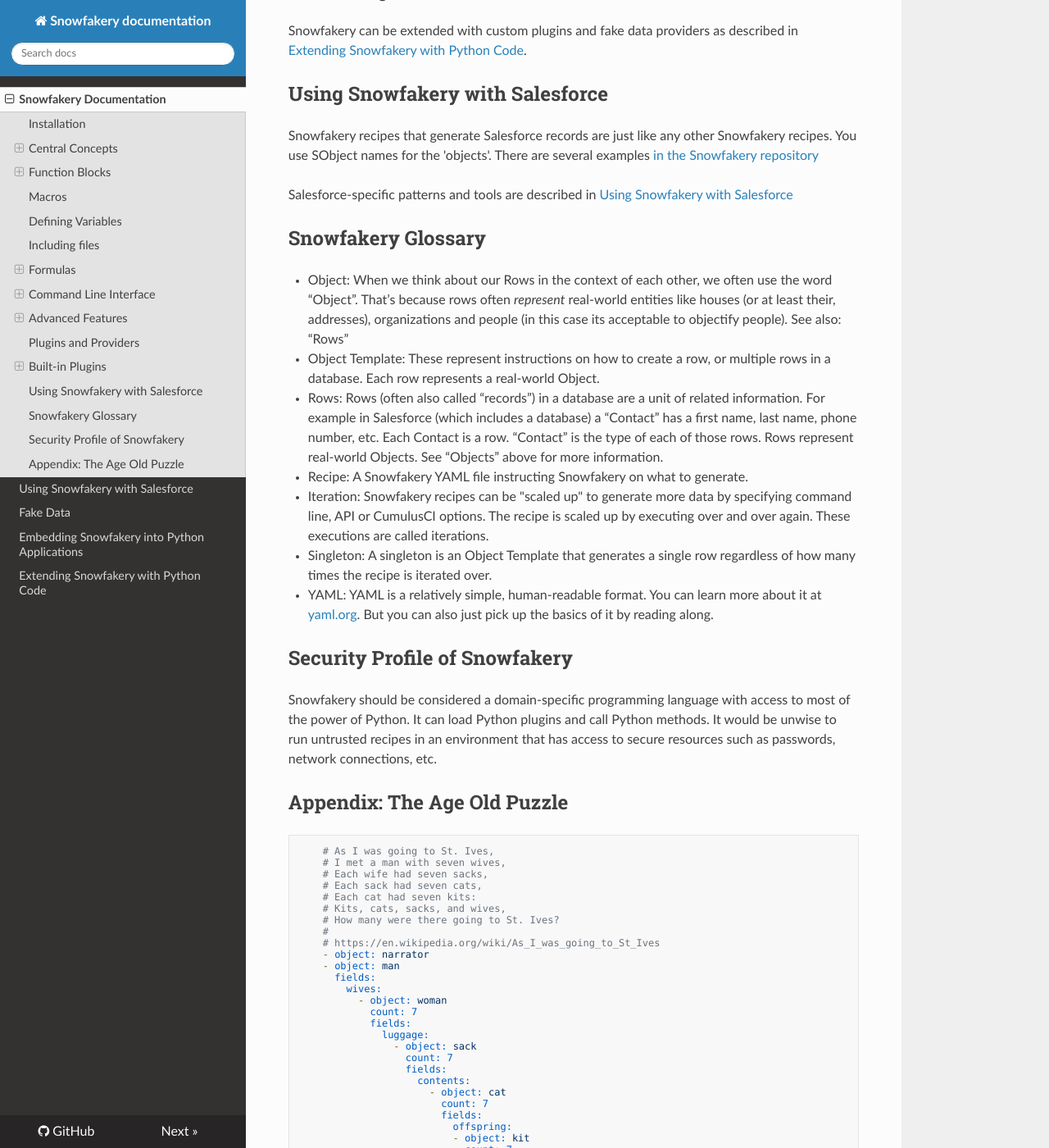
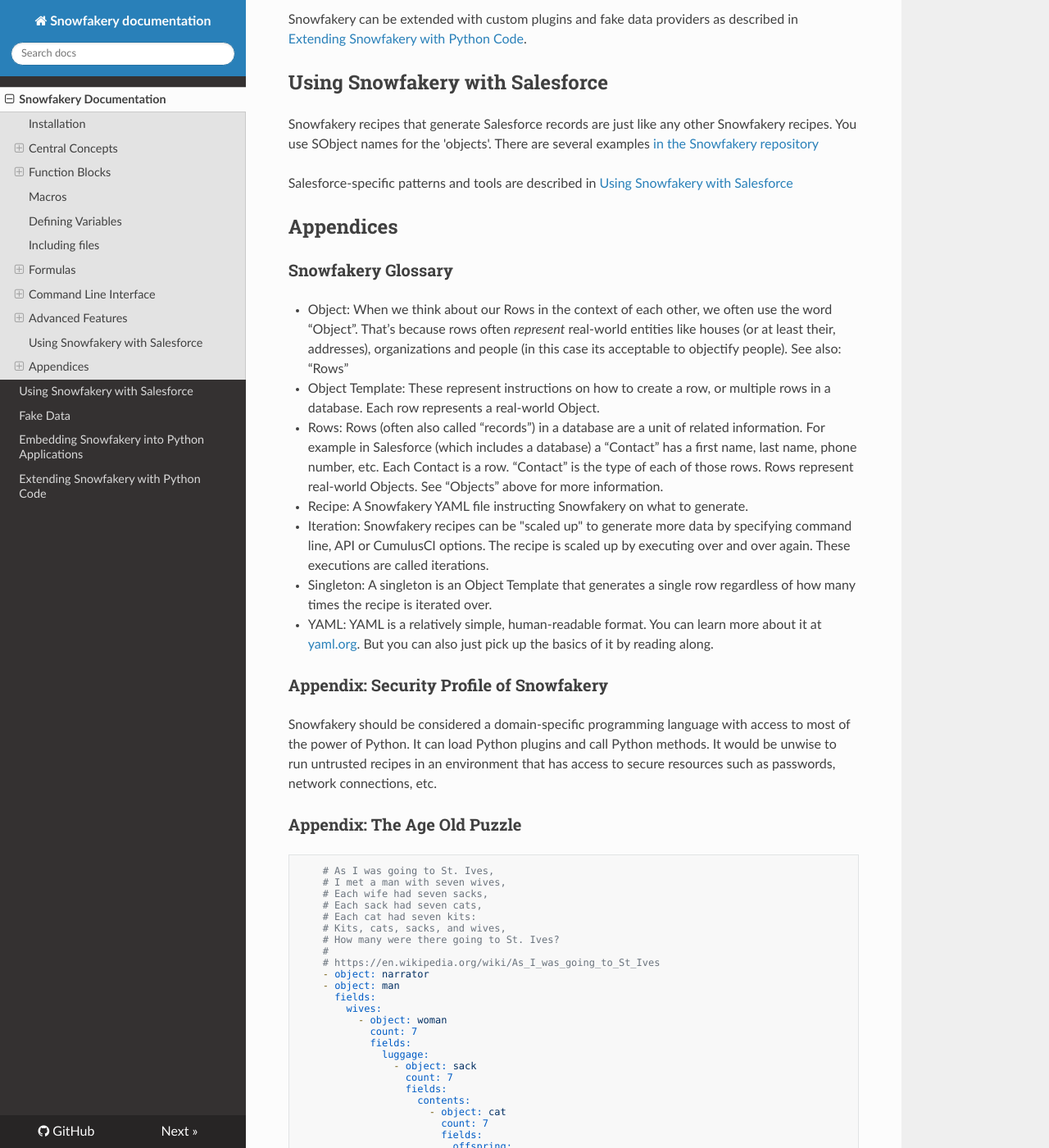
Before and after one commit to SFDO-Tooling/Snowfakery, an MkDocs documentation site: the page built from docs/index.md, in a window 1280 px wide and 1400 px high, scrolled down 32124 px. Shown: the whole window at 82% size. Built offline with MkDocs 1.6.1, drawn with Linux system fonts in a browser that asks for light colours; nearby versions of some CDN libraries.

Commit message:
Doc reorg

````diff
--- a/docs/index.md
+++ b/docs/index.md
@@ -1434,7 +1434,7 @@
 does not.
 
 
-## Plugins and Providers
+### Plugins and Providers
 
 Plugins and Providers allow Snowfakery to be extended with Python code. A plugin adds new functions to Snowfakery. A Provider adds new capabilities to the Faker library which is exposed to Snowfakery users through the fake: keyword.
 
@@ -1444,9 +1444,9 @@
 - plugin: package.module.classname
 ```
 
-## Built-in Plugins
-
-### Advanced Math
+### Built-in Plugins
+
+#### Advanced Math
 
 Snowfakery has a "Math" plugin which gives you access to all features from Python's
 [`math`](https://docs.python.org/3/library/math.html) module plus
@@ -1701,7 +1701,9 @@
 Salesforce-specific patterns and tools are described in
 [Using Snowfakery with Salesforce](salesforce.md)
 
-## Snowfakery Glossary
+## Appendices
+
+### Snowfakery Glossary
 
 - Object: When we think about our Rows in the context of each other, we often use the word “Object”. That’s because rows often *represent* real-world entities like houses (or at least their, addresses), organizations and people (in this case its acceptable to objectify people). See also: “Rows”
 - Object Template: These represent instructions on how to create a row, or multiple rows in a database. Each row represents a real-world Object.
@@ -1720,7 +1722,7 @@
 connections, etc.
 
 
-## Appendix: The Age Old Puzzle
+### Appendix: The Age Old Puzzle
 
 ```yaml
     # As I was going to St. Ives,
````
Also changed, not shown: other parts of docs/index.md (+1 -1 lines).
